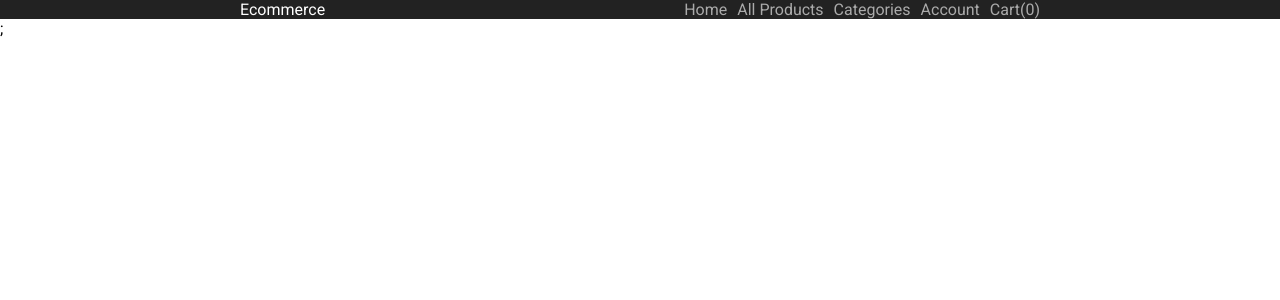
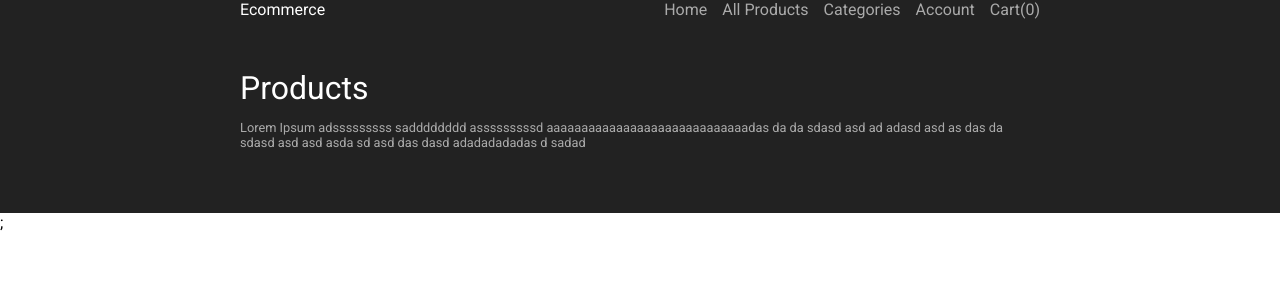
Before and after one commit to Shitanshu731/OmniCart-front, a Next.js app: page / in a window 1280 px wide. Shown: the top 300 px of the page. Built offline with nearby package versions, Linux system fonts and the light colour scheme.

Commit message:
Create a Featured Component

```diff
--- /dev/null
+++ b/components/Featured.js
@@ -0,0 +1,26 @@
+import styled from "styled-components";
+import Center from "./Center";
+
+export default function Featured() {
+    const Bg = styled.div`
+        background-color : #222;
+        padding : 50px 0;
+        color : #fff;
+    `;
+    const Title = styled.h1`
+        margin : 0;
+        font-weight : normal;
+    `;
+    const Desc = styled.p`
+        color : #aaa;
+        font-size : 0.8rem;
+    `;
+    return (
+        <Bg>
+        <Center>
+        <Title>Products</Title>
+        <Desc>Lorem Ipsum adsssssssss sadddddddd asssssssssd aaaaaaaaaaaaaaaaaaaaaaaaaaaaadas da da sdasd asd ad adasd asd as das da sdasd asd asd asda sd asd das dasd adadadadadas d sadad</Desc>
+        </Center>
+        </Bg>
+    )
+}
--- a/components/Header.js
+++ b/components/Header.js
@@ -20,7 +20,7 @@ export default function Header() {
   `;
   const StyledNav = styled.nav`
   display : flex;
-  gap : 10px;
+  gap : 15px;
   `;
   return (
     <StyledHeader>
--- a/pages/index.js
+++ b/pages/index.js
@@ -1,9 +1,11 @@
+import Featured from "@/components/Featured";
 import Header from "@/components/Header";
 
 export default function Homepage() {
   return (
     <div>
       <Header />
+      <Featured />
     </div>
   )
 }
```
